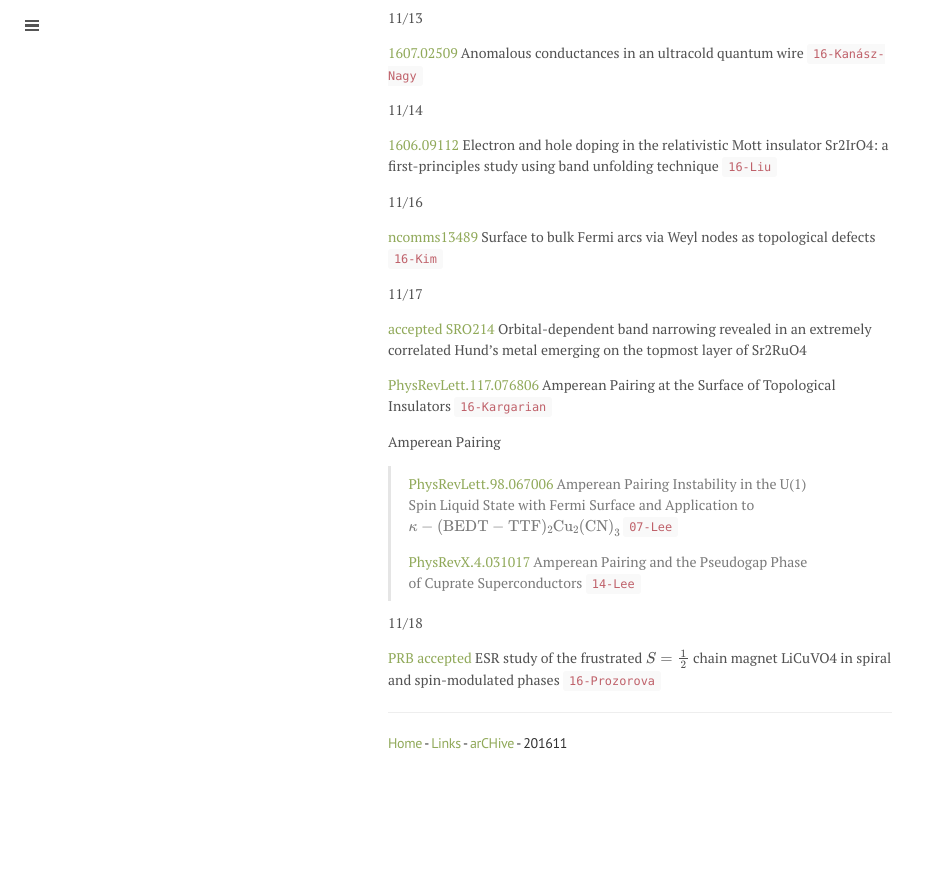
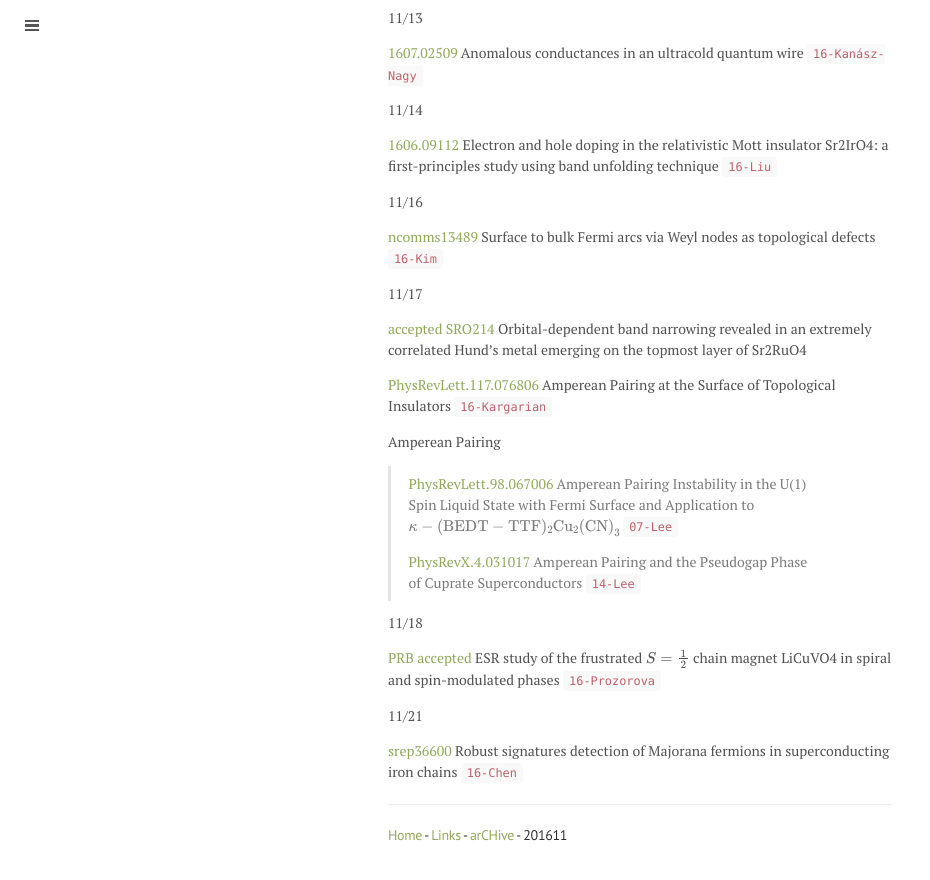
Before and after one commit to qkrwlsghdcjsworlt/work, a Jekyll site: the page built from 201611.md, in a window 1280 px wide and 900 px high, scrolled down 2912 px. Shown: the top 880 px of the window, without its empty margins (0-930 px from the left). Built offline with Jekyll 4.4.1, drawn with Linux system fonts in a browser that asks for light colours; formulas are drawn with MathJax 3; before the commit the page ends 3721 px from its top, so only the background shows below that.

Commit message:
“update”

```diff
--- a/201611.md
+++ b/201611.md
@@ -144,6 +144,9 @@ to \\( \kappa - (\mathrm{BEDT-TTF})_2 \mathrm{Cu}_2 \mathrm{(CN)}_3\\)
 
 [PRB accepted](http://journals.aps.org/prb/accepted/03075OeaDed1df3571ee1267c531f666662ee2c7f) ESR study of the frustrated \\( S=\frac{1}{2} \\) chain magnet LiCuVO4 in spiral and spin-modulated phases `16-Prozorova`
 
+11/21
+
+[srep36600](http://www.nature.com/articles/srep36600) Robust signatures detection of Majorana fermions in superconducting iron chains `16-Chen`
 
 
 
```
